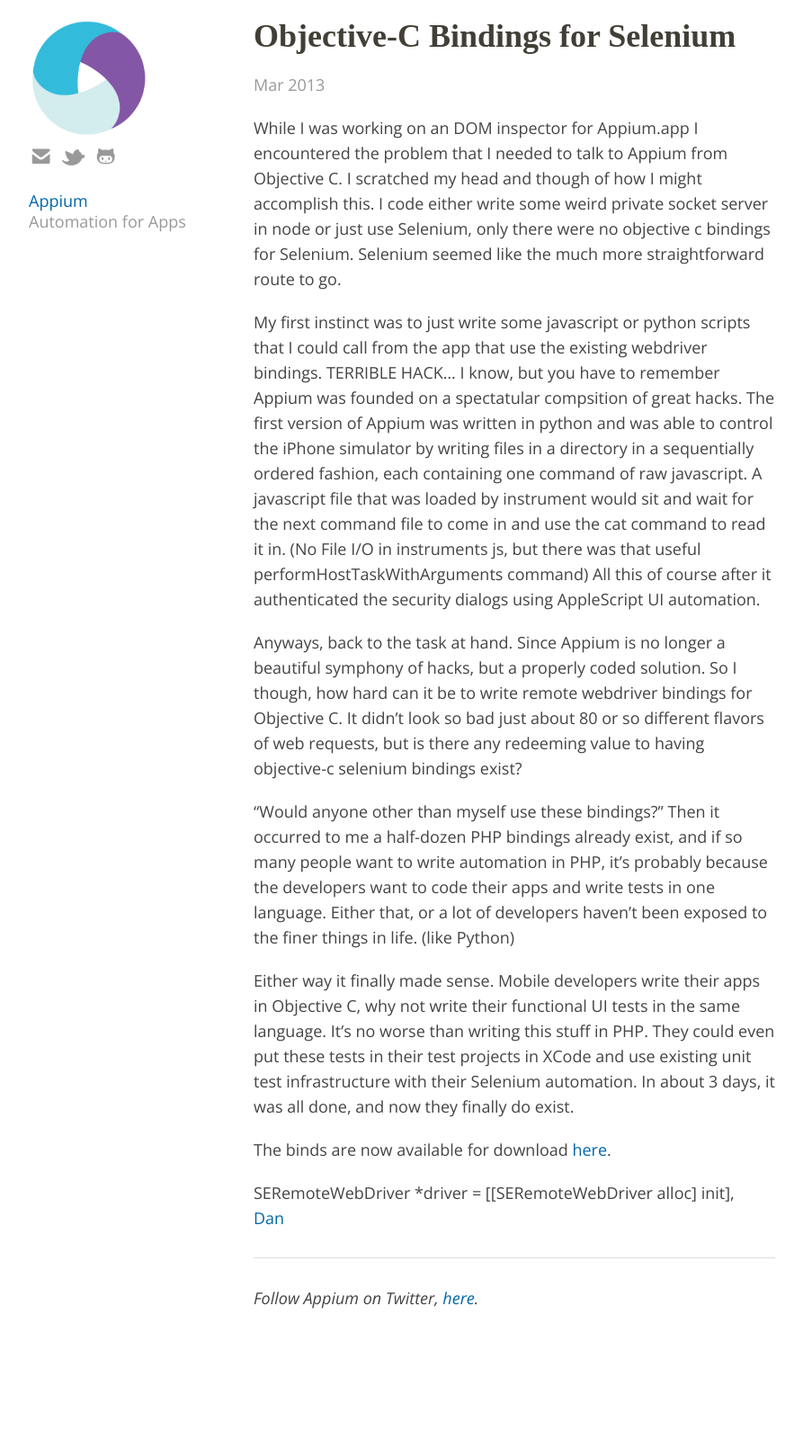
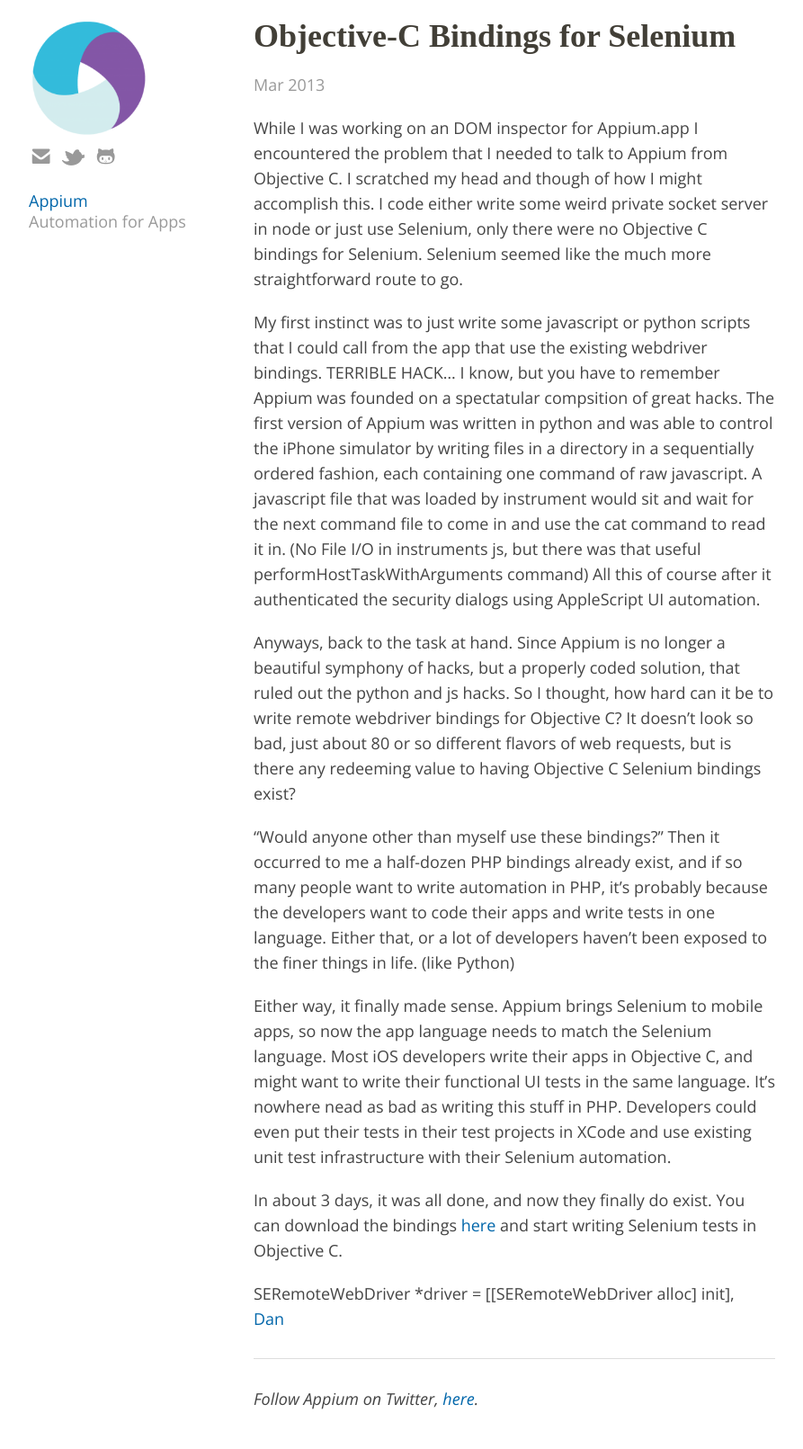
Before and after one commit to appium/blog, a Jekyll site: the page built from _posts/2013-03-22-selenium-obj-c.md, in a window 1280 px wide. Shown: the whole page at 90% size, without its empty margins (138-1031 px from the left). Built offline with Jekyll 4.4.1, drawn with Linux system fonts in a browser that asks for light colours; some web fonts are replaced; before the commit the page ends 1499 px from its top, so only the background shows below that.

Commit message:
Update 2013-03-22-selenium-obj-c.md

```diff
--- a/_posts/2013-03-22-selenium-obj-c.md
+++ b/_posts/2013-03-22-selenium-obj-c.md
@@ -3,17 +3,17 @@
 layout: post
 ---
 
-While I was working on an DOM inspector for Appium.app I encountered the problem that I needed to talk to Appium from Objective C. I scratched my head and though of how I might accomplish this. I code either write some weird private socket server in node or just use Selenium, only there were no objective c bindings for Selenium. Selenium seemed like the much more straightforward route to go.
+While I was working on an DOM inspector for Appium.app I encountered the problem that I needed to talk to Appium from Objective C. I scratched my head and though of how I might accomplish this. I code either write some weird private socket server in node or just use Selenium, only there were no Objective C bindings for Selenium. Selenium seemed like the much more straightforward route to go.
 
 My first instinct was to just write some javascript or python scripts that I could call from the app that use the existing webdriver bindings. TERRIBLE HACK... I know, but you have to remember Appium was founded on a spectatular compsition of great hacks. The first version of Appium was written in python and was able to control the iPhone simulator by writing files in a directory in a sequentially ordered fashion, each containing one command of raw javascript. A javascript file that was loaded by instrument would sit and wait for the next command file to come in and use the cat command to read it in. (No File I/O in instruments js, but there was that useful performHostTaskWithArguments command) All this of course after it authenticated the security dialogs using AppleScript UI automation.
 
-Anyways, back to the task at hand. Since Appium is no longer a beautiful symphony of hacks, but a properly coded solution. So I though, how hard can it be to write remote webdriver bindings for Objective C. It didn't look so bad just about 80 or so different flavors of web requests, but is there any redeeming value to having objective-c selenium bindings exist?
+Anyways, back to the task at hand. Since Appium is no longer a beautiful symphony of hacks, but a properly coded solution, that ruled out the python and js hacks. So I thought, how hard can it be to write remote webdriver bindings for Objective C? It doesn't look so bad, just about 80 or so different flavors of web requests, but is there any redeeming value to having Objective C Selenium bindings exist?
 
 "Would anyone other than myself use these bindings?" Then it occurred to me a half-dozen PHP bindings already exist, and if so many people want to write automation in PHP, it's probably because the developers want to code their apps and write tests in one language. Either that, or a lot of developers haven't been exposed to the finer things in life. (like Python)
 
-Either way it finally made sense. Mobile developers write their apps in Objective C, why not write their functional UI tests in the same language. It's no worse than writing this stuff in PHP. They could even put these tests in their test projects in XCode and use existing unit test infrastructure with their Selenium automation. In about 3 days, it was all done, and now they finally do exist.
+Either way, it finally made sense. Appium brings Selenium to mobile apps, so now the app language needs to match the Selenium language. Most iOS developers write their apps in Objective C, and might want to write their functional UI tests in the same language. It's nowhere nead as bad as writing this stuff in PHP. Developers could even put their tests in their test projects in XCode and use existing unit test infrastructure with their Selenium automation.
 
-The binds are now available for download <a href="https://github.com/appium/selenium-objective-c">here</a>.
+In about 3 days, it was all done, and now they finally do exist. You can download the bindings <a href="https://github.com/appium/selenium-objective-c">here</a> and start writing Selenium tests in Objective C.
 
 SERemoteWebDriver *driver = [[SERemoteWebDriver alloc] init],<br />
 <a href="http://github.com/penguinho">Dan</a>
```
